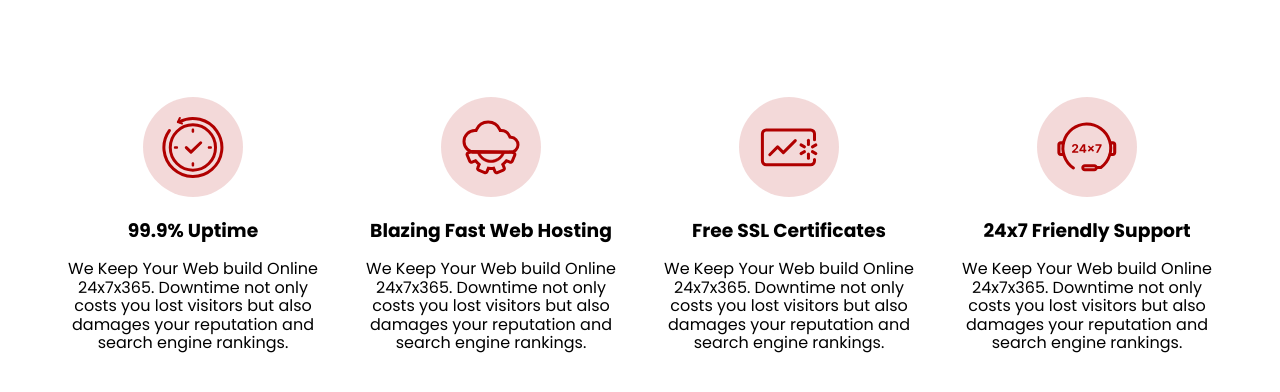
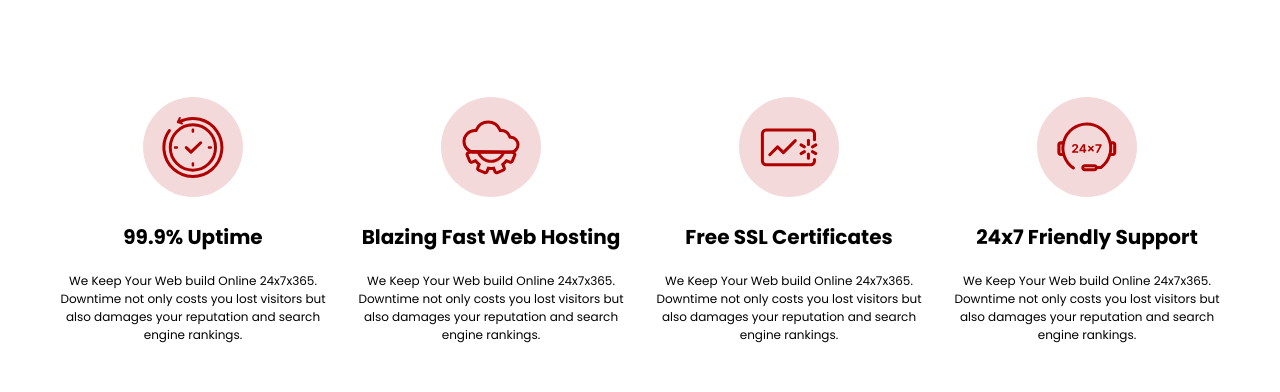
Before and after one commit to PulatovSO/Lemon-wares, a plain HTML site: page index.html in a window 1280 px wide. Shown: the part 993-1385 px from the top of the page. After the commit the page ends 1349 px from the top, so only its background shows below. Drawn offline with nearby package versions, Linux system fonts and the light colour scheme.

Commit message:
added before

```diff
--- a/index.html
+++ b/index.html
@@ -95,7 +95,7 @@
           </div>
         </div>
         <div class="hosting__cards cards row">
-          <div class="cards__card center-xs col-xs-12 col-sm-6 col-md-3">
+          <div class="cards__card card center-xs col-xs-12 col-sm-6 col-md-3">
             <h3 class="card__title">99.9% Uptime</h3>
             <p class="card__paragraph">
               We Keep Your Web build Online 24x7x365.
@@ -104,7 +104,7 @@
               search engine rankings.
             </p>
           </div>
-          <div class="cards__card center-xs col-xs-12 col-sm-6 col-md-3">
+          <div class="cards__card card center-xs col-xs-12 col-sm-6 col-md-3">
             <h3 class="card__title">Blazing Fast Web Hosting</h3>
             <p class="card__paragraph">
               We Keep Your Web build Online 24x7x365.
@@ -113,7 +113,7 @@
               search engine rankings.
             </p>
           </div>
-          <div class="cards__card center-xs col-xs-12 col-sm-6 col-md-3">
+          <div class="cards__card card center-xs col-xs-12 col-sm-6 col-md-3">
             <h3 class="card__title">Free SSL Certificates</h3>
             <p class="card__paragraph">
               We Keep Your Web build Online 24x7x365.
@@ -122,7 +122,7 @@
               search engine rankings.
             </p>
           </div>
-          <div class="cards__card center-xs col-xs-12 col-sm-6 col-md-3">
+          <div class="cards__card card center-xs col-xs-12 col-sm-6 col-md-3">
             <h3 class="card__title">24x7 Friendly Support</h3>
             <p class="card__paragraph">
               We Keep Your Web build Online 24x7x365.
@@ -138,11 +138,6 @@
 
   <script src="js/main.js"></script>
 
-  <br><br><br><br><br>
-  <br><br><br><br><br>
-  <br><br><br><br><br>
-  <br><br><br><br><br>
-  <br><br><br><br><br>
-  <br><br><br><br><br>
+
 </body>
 </html>
--- a/scss/main/_hosting.scss
+++ b/scss/main/_hosting.scss
@@ -28,13 +28,13 @@
 .cards__card {
   margin-top: 100px;
 
-  &__title {
+  .card__title {
     font-weight: bold;
     font-size: 20px;
     line-height: 30px;
   }
 
-  &__paragraph {
+  .card__paragraph {
     font-weight: 300;
     font-size: 12px;
     line-height: 18px;
```
Also changed, not shown: css/main.css, css/main.min.css, 2 other files.
